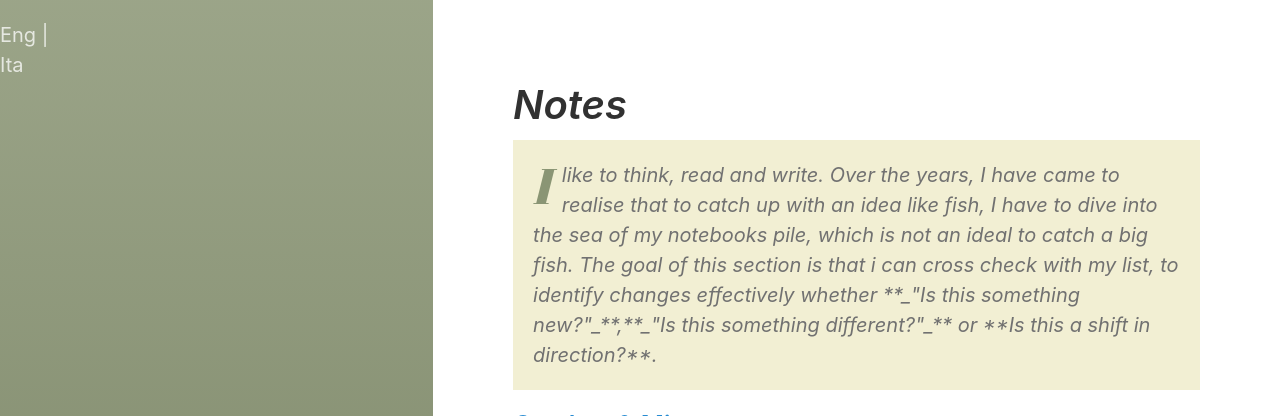
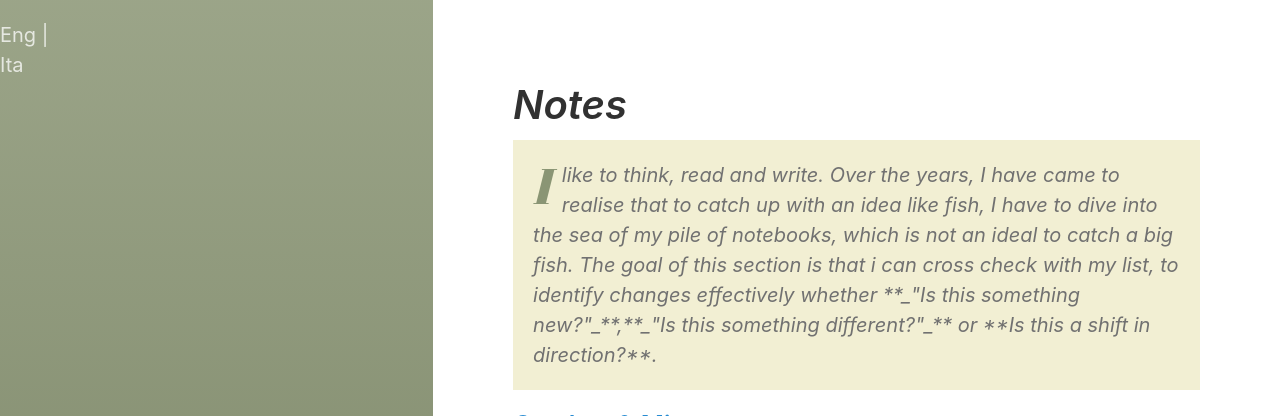
Before and after one commit to jyang123-bit/Website, a Jekyll site: the page built from category/Notes.md, in a window 1280 px wide. Shown: the top 416 px of the page. Built offline with Jekyll 4.4.1, drawn with Linux system fonts in a browser that asks for light colours.

Commit message:
Update Notes.md

```diff
--- a/category/Notes.md
+++ b/category/Notes.md
@@ -5,6 +5,6 @@ title: Notes
 
 ---
 <p class="message">
-  <span class="padded-dropcap">I</span> like to think, read and write. Over the years, I have came to realise that to catch up with an idea like fish, I have to dive into the sea of my notebooks pile, which is not an ideal to catch a big fish.
+  <span class="padded-dropcap">I</span> like to think, read and write. Over the years, I have came to realise that to catch up with an idea like fish, I have to dive into the sea of my pile of notebooks, which is not an ideal to catch a big fish.
 
 The goal of this section is that i can cross check with my list, to identify changes effectively whether **_"Is this something new?"_**,**_"Is this something different?"_** or **Is this a shift in direction?**.
```
